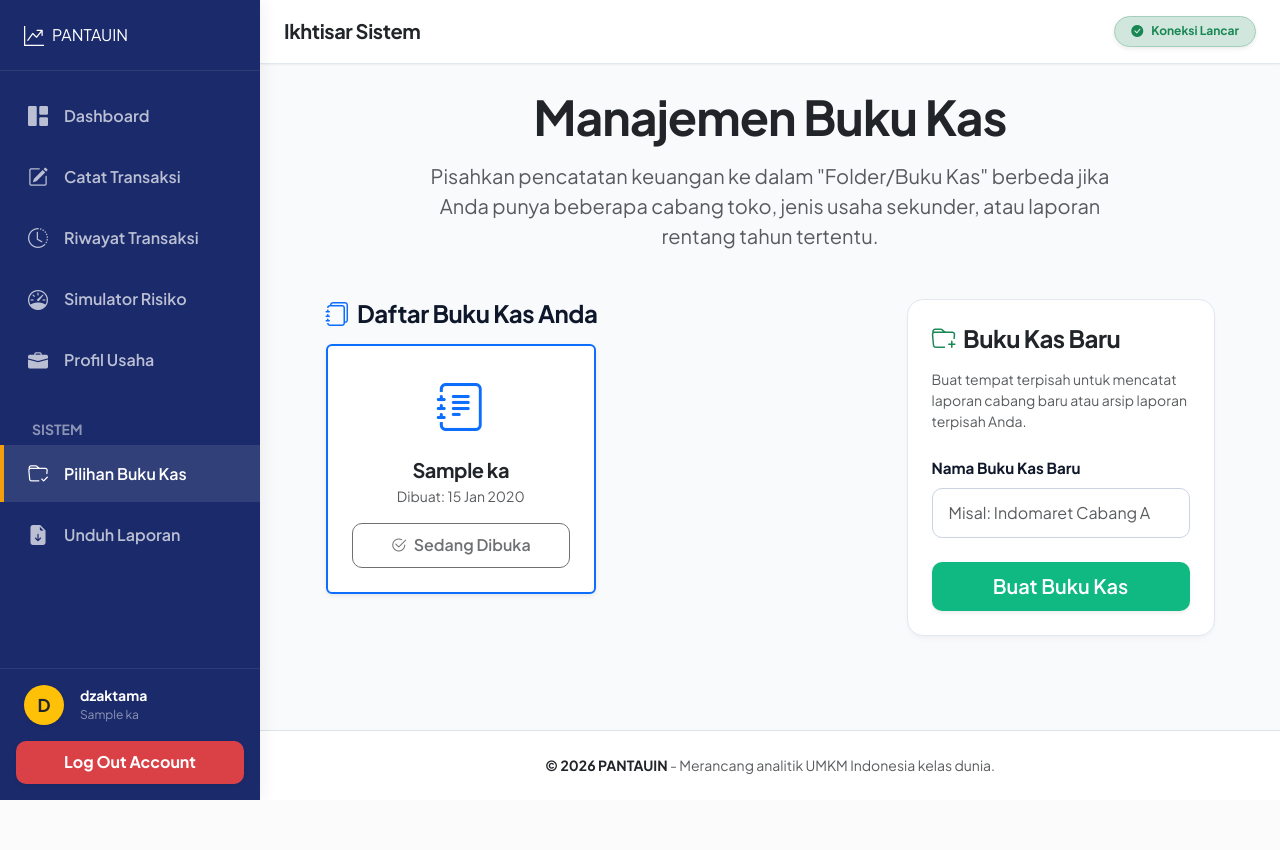
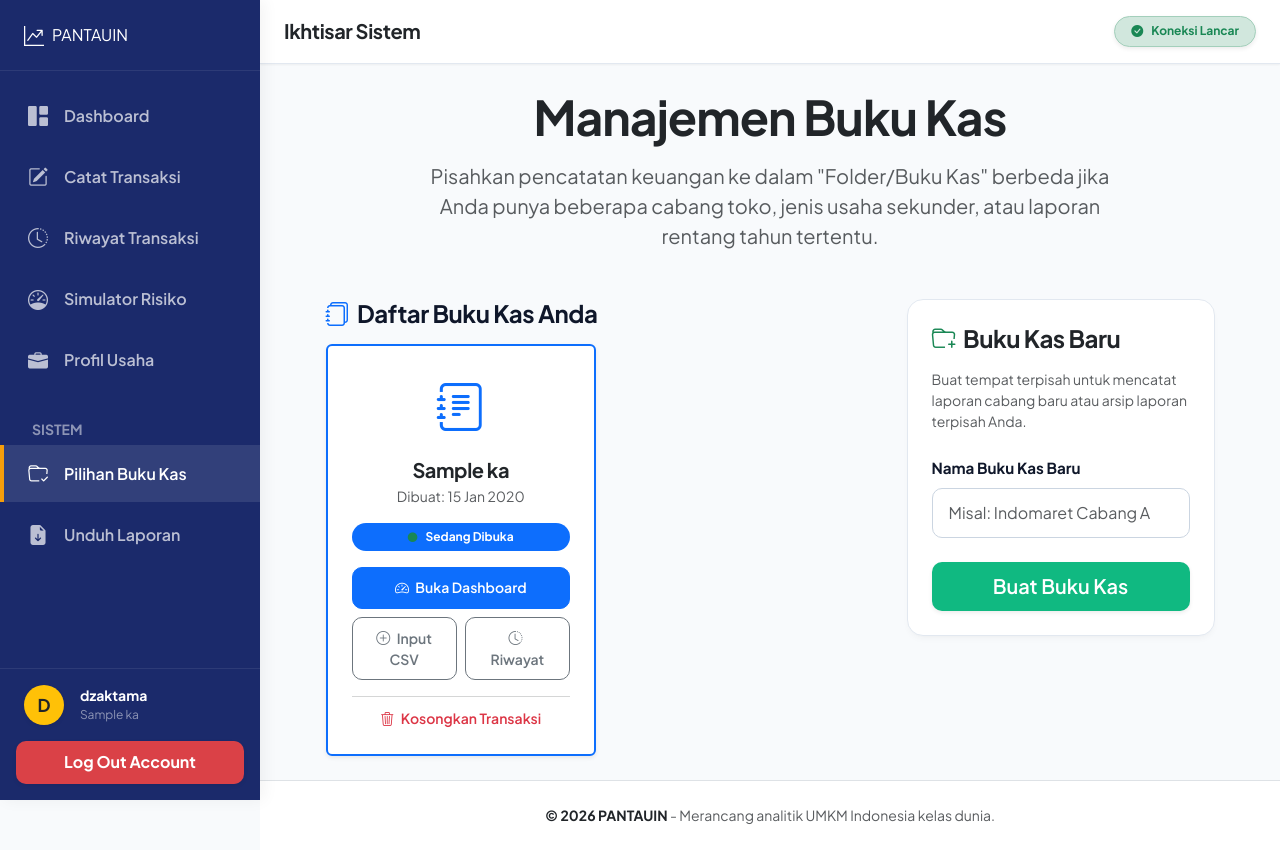
Before and after one commit to dzaktama/pantauin, a Flask app: page /buku-kas in a window 1280 px wide. Before the commit the page ends 800 px from the top, so only its background shows below. Run offline with Flask 3, Linux system fonts and the light colour scheme; a user stored in the database is signed in; tables that the repository leaves empty hold one stand-in row (values such as "Sample post"); some libraries are stand-ins or nearby versions.

Commit message:
feat: Implement cash book management page with options to switch and reset cash books, and remove temporary PDF reports.

```diff
--- a/app.py
+++ b/app.py
@@ -142,8 +142,39 @@ def create_app(config_class=Config):
     def switch_buku_kas(buku_id):
         bk = BukuKas.query.filter_by(id=buku_id, user_id=session['user_id']).first_or_404()
         session['buku_kas_id'] = bk.id
+
+        # Tangkap parameter destinasi dari tombol yang diklik
+        destination = request.form.get('destination', 'dashboard')
         flash(f"Berpindah ke proyek: {bk.nama_buku}", "info")
-        return redirect(url_for('dashboard'))
+
+        if destination == 'input':
+            return redirect(url_for('input_transaksi'))
+        elif destination == 'riwayat':
+            return redirect(url_for('riwayat_transaksi'))
+        else:
+            return redirect(url_for('dashboard'))
+
+    @app.route('/buku-kas/reset/<int:buku_id>', methods=['POST'])
+    @login_required
+    def reset_buku_kas(buku_id):
+        # Pastikan user pemilik asli buku kas
+        bk = BukuKas.query.filter_by(id=buku_id, user_id=session['user_id']).first_or_404()
+
+        try:
+            # Hapus semua transaksi massal
+            jumlah_dihapus = Transaksi.query.filter_by(buku_kas_id=bk.id).delete()
+            db.session.commit()
+
+            # Bersihkan cache kalkulator jika buku sedang aktif
+            if session.get('buku_kas_id') == bk.id:
+                cache.clear()
+
+            flash(f"Data Transaksi pada Buku '{bk.nama_buku}' ({jumlah_dihapus} baris) berhasil dikosongkan. Profil Perusahaan tetap aman.", "success")
+        except Exception as e:
+            db.session.rollback()
+            flash(f"Gagal mengosongkan data transaksi: {str(e)}", "danger")
+
+        return redirect(url_for('buku_kas_manager'))
 
     # --- CORE ROUTES ---
     @app.route('/dashboard')
--- a/templates/buku_kas.html
+++ b/templates/buku_kas.html
@@ -30,16 +30,73 @@
                             }}</h5>
                         <p class="text-muted small mb-3">Dibuat: {{ buku.created_at.strftime('%d %b %Y') }}</p>
 
-                        <!-- Form Switch Buku Kas Aktif -->
-                        <form action="{{ url_for('switch_buku_kas', buku_id=buku.id) }}" method="POST">
+                        <!-- Form Navigasi Pintasan Buku Kas -->
+                        <form action="{{ url_for('switch_buku_kas', buku_id=buku.id) }}" method="POST"
+                            class="d-flex flex-column gap-2 mb-3">
                             <input type="hidden" name="csrf_token" value="{{ csrf_token() }}">
+
                             {% if session.get('buku_kas_id') == buku.id %}
-                            <button type="button" class="btn btn-primary-custom w-100 disabled"><i
-                                    class="bi bi-check2-circle me-1"></i> Sedang Dibuka</button>
-                            {% else %}
-                            <button type="submit" class="btn btn-outline-primary w-100">Buka Project Ini</button>
+                            <div class="badge bg-primary px-3 py-2 mb-2 w-100 rounded-pill"><i
+                                    class="bi bi-circle-fill text-success me-2" style="font-size: 0.6rem;"></i>Sedang
+                                Dibuka</div>
                             {% endif %}
+
+                            <button type="submit" name="destination" value="dashboard"
+                                class="btn btn-primary btn-sm w-100"><i class="bi bi-speedometer2 me-1"></i> Buka
+                                Dashboard</button>
+                            <div class="d-flex gap-2">
+                                <button type="submit" name="destination" value="input"
+                                    class="btn btn-outline-secondary btn-sm w-50"><i class="bi bi-plus-circle me-1"></i>
+                                    Input CSV</button>
+                                <button type="submit" name="destination" value="riwayat"
+                                    class="btn btn-outline-secondary btn-sm w-50"><i
+                                        class="bi bi-clock-history me-1"></i> Riwayat</button>
+                            </div>
                         </form>
+
+                        <hr class="text-muted opacity-25 my-2">
+
+                        <!-- Tombol Pemicu Modal Delete -->
+                        <button type="button" class="btn btn-link text-danger text-decoration-none btn-sm w-100 p-0"
+                            data-bs-toggle="modal" data-bs-target="#resetModal{{ buku.id }}">
+                            <i class="bi bi-trash3 me-1"></i> Kosongkan Transaksi
+                        </button>
+
+                        <!-- Modal Konfirmasi Hapus Data (Reset) -->
+                        <div class="modal fade" id="resetModal{{ buku.id }}" tabindex="-1"
+                            aria-labelledby="resetModalLabel{{ buku.id }}" aria-hidden="true" data-bs-backdrop="static">
+                            <div class="modal-dialog modal-dialog-centered text-start">
+                                <div class="modal-content border-0 shadow">
+                                    <div class="modal-header bg-danger text-white border-0">
+                                        <h5 class="modal-title fw-bold" id="resetModalLabel{{ buku.id }}"><i
+                                                class="bi bi-exclamation-triangle-fill me-2"></i> Peringatan Kritis!
+                                        </h5>
+                                        <button type="button" class="btn-close btn-close-white" data-bs-dismiss="modal"
+                                            aria-label="Close"></button>
+                                    </div>
+                                    <div class="modal-body py-4">
+                                        <p class="mb-0">Anda akan MENGHAPUS SELURUH data <strong>Riwayat Transaksi
+                                                Harian</strong> pada buku kas <span class="fw-bold text-danger">"{{
+                                                buku.nama_buku }}"</span>.</p>
+                                        <div class="alert alert-warning mt-3 border-warning border-start border-4 border-0 rounded-0"
+                                            role="alert">
+                                            <i class="bi bi-info-circle-fill me-2"></i> Informasi: Data <em>Profil
+                                                Perusahaan</em> milik buku ini <strong>tidak akan terhapus</strong>.
+                                            Aksi ini tidak dapat dibatalkan.
+                                        </div>
+                                    </div>
+                                    <div class="modal-footer border-0 pt-0">
+                                        <button type="button" class="btn btn-light"
+                                            data-bs-dismiss="modal">Batal</button>
+                                        <form action="{{ url_for('reset_buku_kas', buku_id=buku.id) }}" method="POST">
+                                            <input type="hidden" name="csrf_token" value="{{ csrf_token() }}">
+                                            <button type="submit" class="btn btn-danger fw-bold"><i
+                                                    class="bi bi-trash3-fill me-1"></i> Ya, Kosongkan Data</button>
+                                        </form>
+                                    </div>
+                                </div>
+                            </div>
+                        </div>
                     </div>
                 </div>
             </div>
```
Also changed, not shown: pantauin.db, 8 other files.
